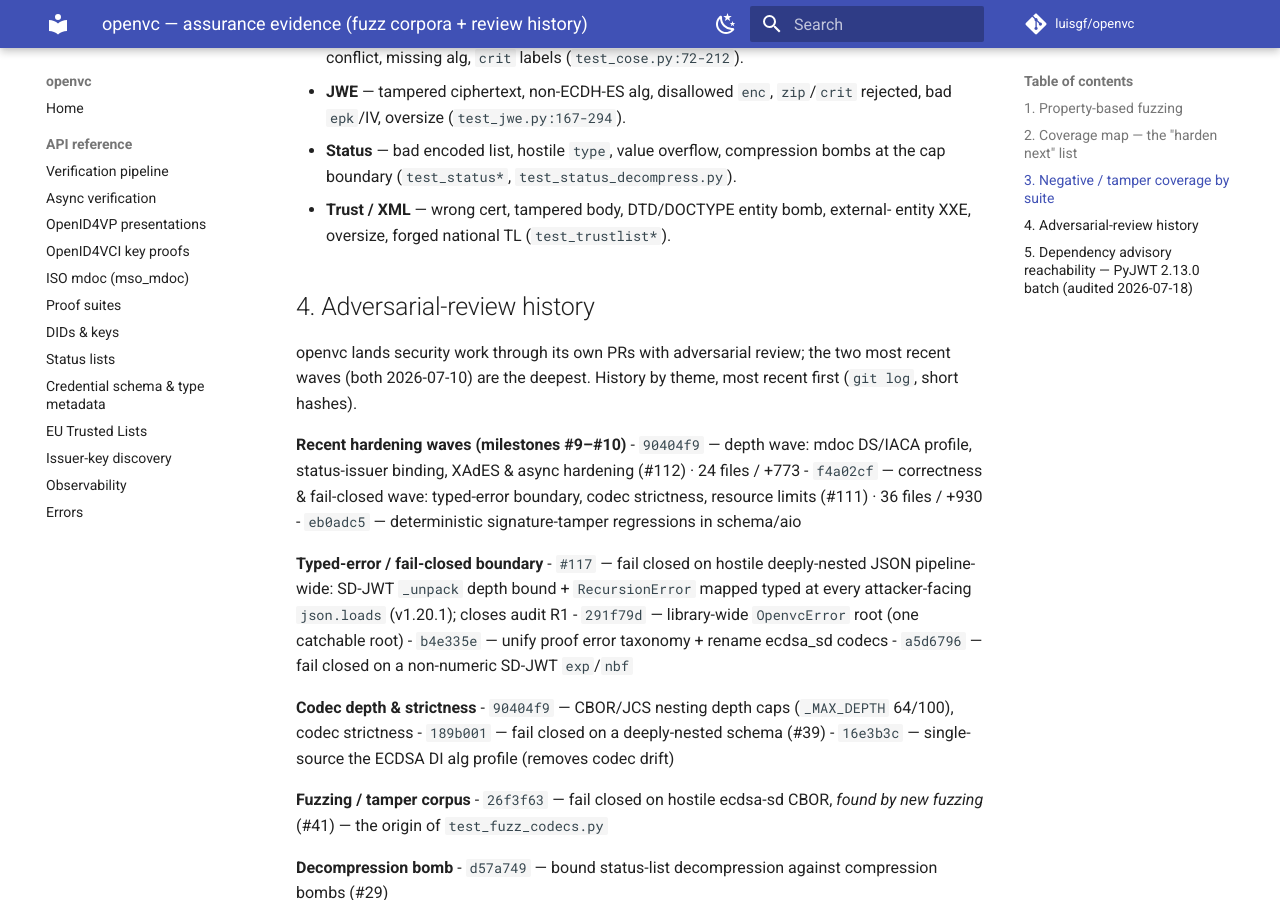
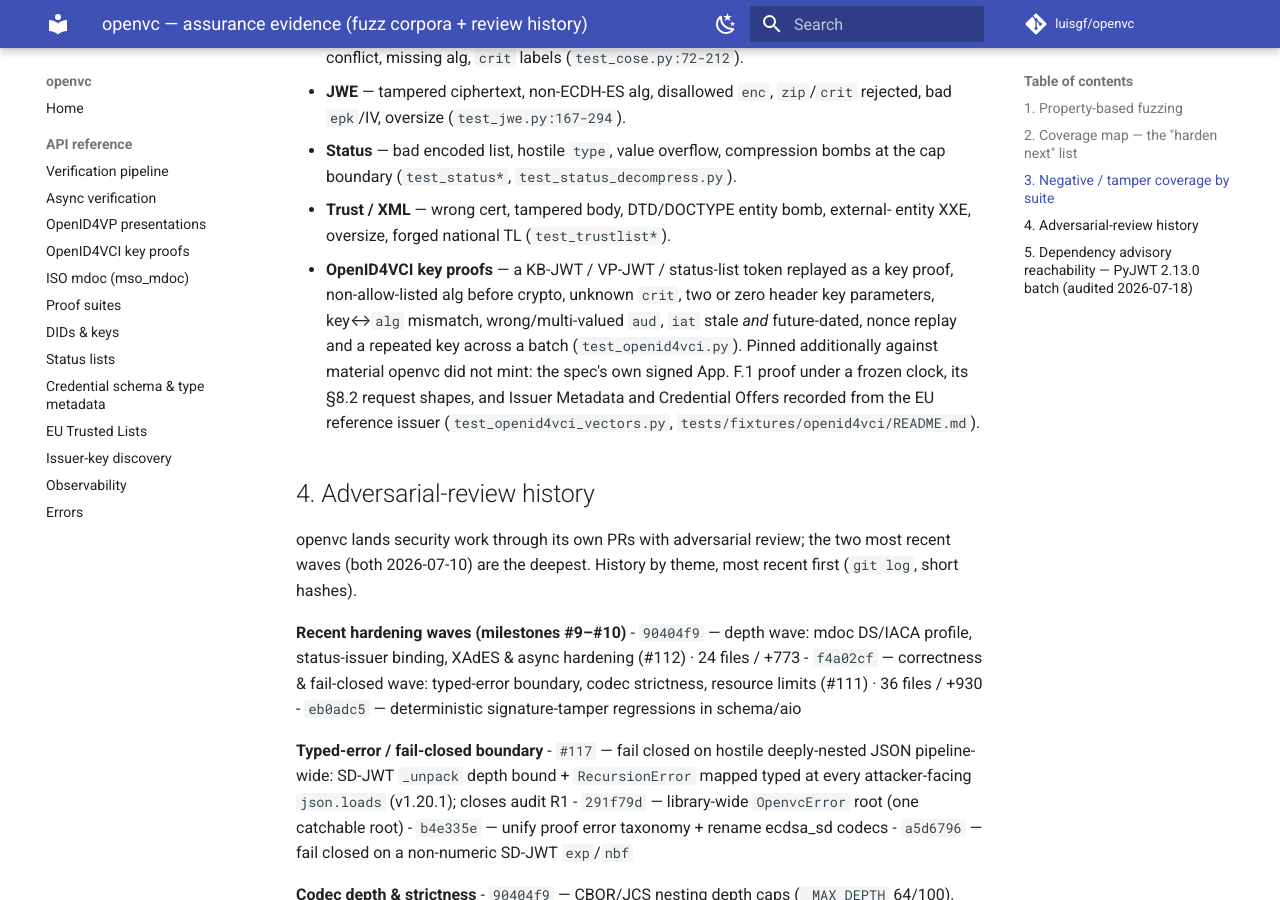
Before and after one commit to luisgf/openvc, an MkDocs documentation site: the page built from docs/audit/assurance.md, in a window 1280 px wide and 900 px high, scrolled down 2848 px. Built offline with MkDocs 1.6.1 and Material for MkDocs 9.7.7, drawn with Linux system fonts in a browser that asks for light colours; comment, search, counter and statistics services are not loaded.

Commit message:
release: v1.23.1
One fix on 1.23.0, found by the conformance vectors landed alongside it (#149).

A `di_vp` Credential Request was reported as CredentialRequestMalformed rather
than the UnsupportedProofType the module documents: OID4VCI 1.0 Section 8.2 lets
each proof type define its element type, so di_vp's JSON-object elements tripped
the "entries must be non-empty strings" shape check before the proof type was ever
consulted. Both paths fail closed and nothing previously rejected is now accepted;
what changes is the signal a Credential Endpoint maps to invalid_proof.

Also lands the third-party vectors the ADR-0007 D10 follow-up asks for (#147, the
half obtainable without a live wallet): the spec's own App. F.1 key proof, which
is genuinely signed and now verifies end to end under a frozen clock, its Section
8.2 request shapes, and Issuer Metadata plus two Credential Offers recorded from
the EU reference issuer with enforced provenance.

Documentation anti-drift pass the release gate found:

- threat-model I17/I18 cited openid4vci.py lines that the fix shifted by eight,
  and named only the self-made suite; both now cite real lines and both suites.
- assurance's negative-coverage list had no OpenID4VCI row at all — the verifier
  shipped in 1.23.0 without one. It now names the adversarial corpus and the
  third-party vectors that pin it.

Gate: flake8, mypy over 61 source files, 1565 tests passing with 25 skipped, and
build + twine check on both artifacts.

```diff
--- a/docs/audit/assurance.md
+++ b/docs/audit/assurance.md
@@ -90,6 +90,14 @@ Example-based, but broad. Representative anchors:
   bombs at the cap boundary (`test_status*`, `test_status_decompress.py`).
 - **Trust / XML** — wrong cert, tampered body, DTD/DOCTYPE entity bomb, external-
   entity XXE, oversize, forged national TL (`test_trustlist*`).
+- **OpenID4VCI key proofs** — a KB-JWT / VP-JWT / status-list token replayed as a
+  key proof, non-allow-listed alg before crypto, unknown `crit`, two or zero header
+  key parameters, key↔`alg` mismatch, wrong/multi-valued `aud`, `iat` stale *and*
+  future-dated, nonce replay and a repeated key across a batch (`test_openid4vci.py`).
+  Pinned additionally against material openvc did not mint: the spec's own signed
+  App. F.1 proof under a frozen clock, its §8.2 request shapes, and Issuer Metadata
+  and Credential Offers recorded from the EU reference issuer
+  (`test_openid4vci_vectors.py`, `tests/fixtures/openid4vci/README.md`).
 
 ## 4. Adversarial-review history
 
--- a/src/openvc/__init__.py
+++ b/src/openvc/__init__.py
@@ -2,7 +2,7 @@
 
 # Single source of truth for the version (pyproject reads it by AST — keep it a
 # plain string literal). The /release skill bumps this line.
-__version__ = "1.23.0"
+__version__ = "1.23.1"
 
 # The one-call verification pipeline is the headline API (see openvc.verify); the
 # signing backends (Ed25519 / P256 / P384), the SigningKey protocol and the
```
Also changed, not shown: CHANGELOG.md (+2 -1 lines), docs/audit/threat-model.md (+2 -2 lines).
